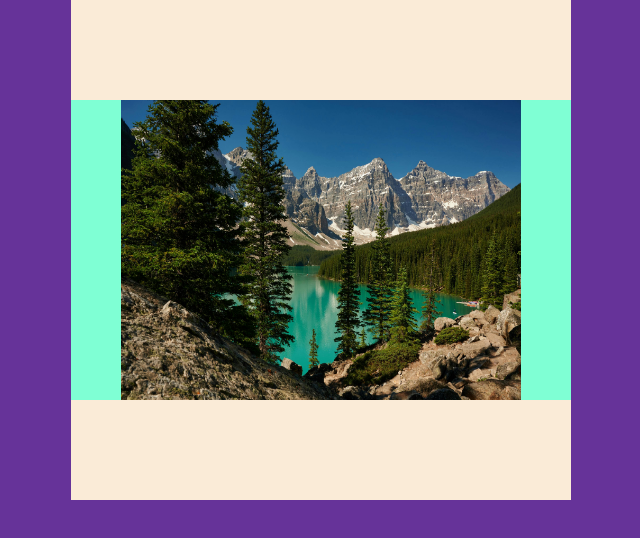
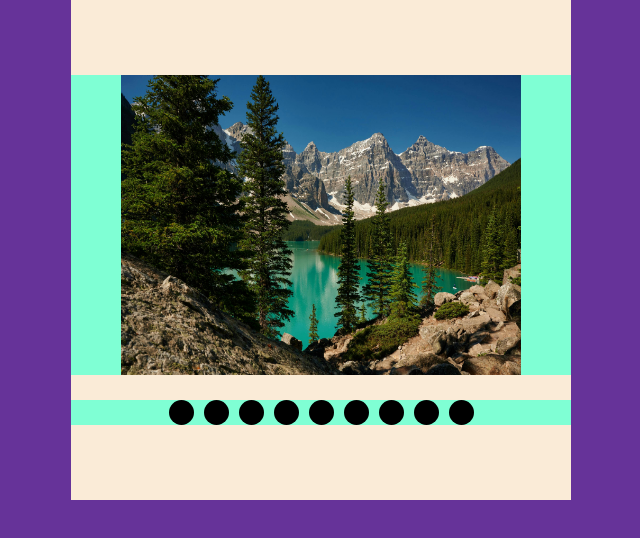
Before and after one commit to juturusumanth23/image-carousel, a website built with webpack: page src/template.html in a window 1280 px wide. Shown: the whole page, without its empty margins (319-959 px from the left). Built offline with nearby package versions, Linux system fonts and the light colour scheme.

Commit message:
Add navigation dots for the slides

```diff
--- a/src/index.js
+++ b/src/index.js
@@ -3,14 +3,26 @@ import "./styles.css";
 const images = document.querySelectorAll("img");
 const slider = document.querySelector(".slider");
 const container = document.querySelector(".container");
+const dots = document.querySelectorAll(".dot");
 
-let count = 0;
-const intervalId = setInterval(slideShow, 1000);
+let intervalId = setInterval(slideShow, 1000);
 
+slider.style.left = "0px";
 function slideShow() {
-  count++;
-  if (count == 8) {
+  let x = parseInt(slider.style.left);
+  if (x <= -7 * 500) {
     clearInterval(intervalId);
   }
-  slider.style.left = `${-500 * count}px`;
+  slider.style.left = `${x - 500}px`;
 }
+
+dots.forEach((item, index) => {
+  item.addEventListener("click", () => {
+    clearInterval(intervalId);
+    slider.style.left = `${-500 * index}px`;
+    let x = parseInt(slider.style.left);
+    if (x >= -7 * 500) {
+      intervalId = setInterval(slideShow, 1000);
+    }
+  });
+});
--- a/src/styles.css
+++ b/src/styles.css
@@ -15,22 +15,36 @@ body {
   width: 500px;
   height: 500px;
   margin: auto;
+  overflow: hidden;
   display: flex;
-  align-items: center;
-  position: relative;
-  overflow: hidden;
+  flex-direction: column;
+  justify-content: center;
+  gap: 25px;
 }
 .slider {
   background-color: aquamarine;
   height: 300px;
+  width: 4500px;
   padding: 0 50px;
   display: flex;
   gap: 100px;
   position: relative;
-  overflow: clip;
-  left: 0;
 }
 
 img {
   width: 400px;
 }
+
+.dots {
+  height: 25px;
+  background-color: aquamarine;
+  display: flex;
+  gap: 10px;
+  justify-content: center;
+}
+
+.dot {
+  background-color: black;
+  width: 25px;
+  border-radius: 50%;
+}
--- a/src/template.html
+++ b/src/template.html
@@ -18,6 +18,17 @@
         <img src="./images/img8.jpg" alt="" />
         <img src="./images/img9.jpg" alt="" />
       </div>
+      <div class="dots">
+        <div class="dot"></div>
+        <div class="dot"></div>
+        <div class="dot"></div>
+        <div class="dot"></div>
+        <div class="dot"></div>
+        <div class="dot"></div>
+        <div class="dot"></div>
+        <div class="dot"></div>
+        <div class="dot"></div>
+      </div>
     </div>
   </body>
 </html>
```
